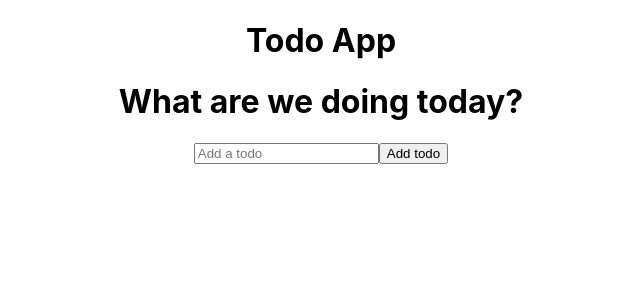
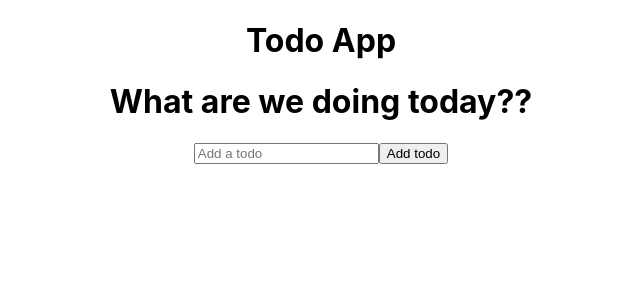
Before and after one commit to Mbtj/todo-app, a React (Create React App) app: page / in a window 1280 px wide. Shown: the top 300 px of the page, without its empty margins (319-959 px from the left). Built offline with nearby package versions, Linux system fonts and the light colour scheme.

Commit message:
add state

```diff
--- a/src/components/TodoList.js
+++ b/src/components/TodoList.js
@@ -5,7 +5,7 @@ function TodoList() {
   const [todos, setTodos] = useState([]);
   return (
     <div>
-      <h1>What are we doing today?</h1>
+      <h1>What are we doing today??</h1>
       <TodoForm />
     </div>
   )
```
